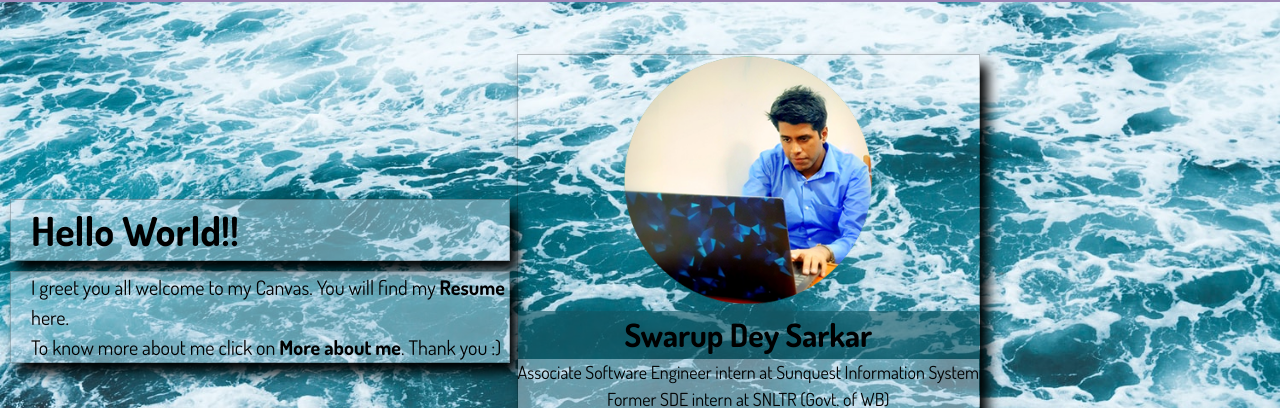
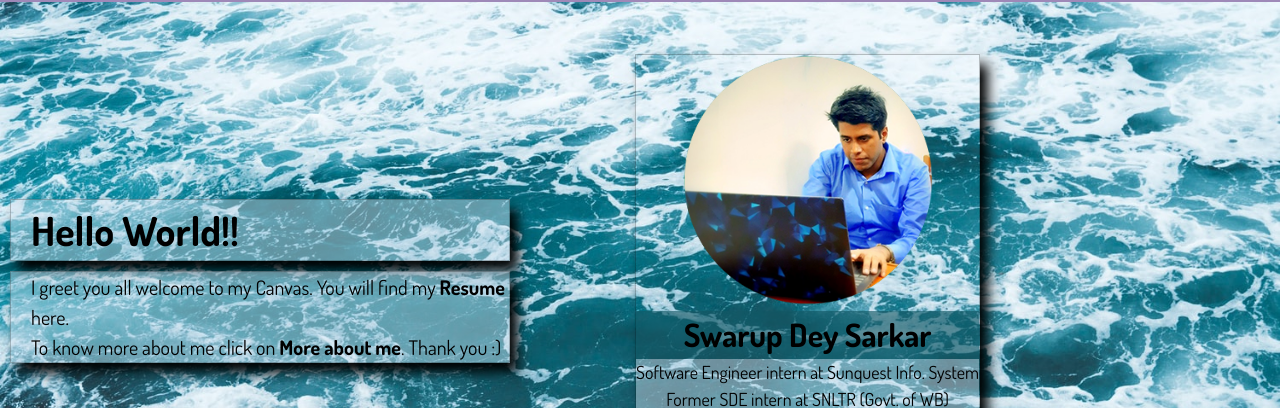
Before and after one commit to deysarkarswarup/deysarkarswarup.github.io, a plain HTML site: page index.html in a window 1280 px wide. Shown: the part 86-494 px from the top of the page. Drawn offline with Linux system fonts and the light colour scheme.

Commit message:
Update index.html

```diff
--- a/index.html
+++ b/index.html
@@ -34,7 +34,7 @@
       <div class="card">
         <img src="profilePic.png" alt="Swarup" id="swarup">
         <h1 id="myname">Swarup Dey Sarkar</h1>
-        <p class="title">Associate Software Engineer intern at Sunquest Information System</p>
+        <p class="title">Software Engineer intern at Sunquest Info. System</p>
         <p class="title">Former SDE intern at SNLTR (Govt. of WB)</p>
         <p class="title">Former Android developer intern at HITK</p>
         <p class="title">Master of Computer Application</p>
```
